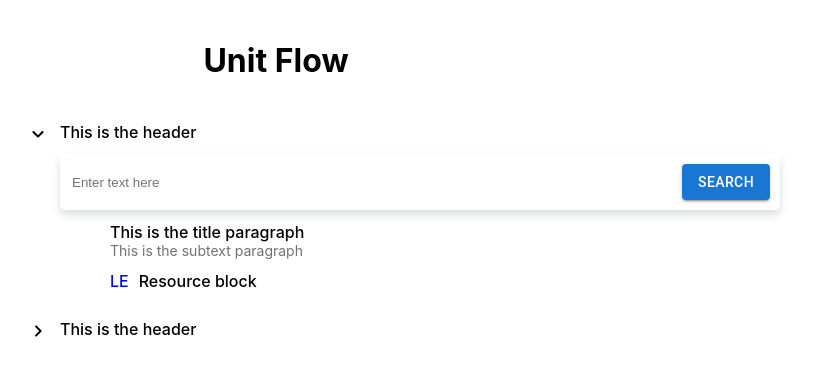
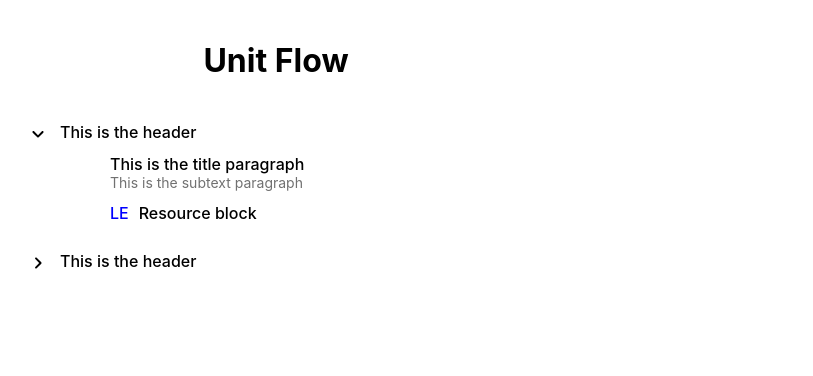
Before and after one commit to prit-toddleapp/slate-demo, a React (Create React App) app: page / in a window 1280 px wide. Shown: the top 376 px of the page, without its empty margins (364-1177 px from the left). Built offline with nearby package versions, Linux system fonts and the light colour scheme.

Commit message:
editableVoid HOC not required and was causing error

```diff
--- a/src/Utils/DefaultBlocksUtil.js
+++ b/src/Utils/DefaultBlocksUtil.js
@@ -84,10 +84,6 @@ export const initialValue = [
         type: "sectionBody",
         //isCollapsed: false, is this appraoch better?
         children: [
-          {
-            type: "searchBox",
-            children: [{ text: "" }],
-          },
           {
             type: "aiBlock",
             children: [
--- a/src/components/Elements/StopGeneratingBox/StopGeneratingBox.js
+++ b/src/components/Elements/StopGeneratingBox/StopGeneratingBox.js
@@ -1,6 +1,7 @@
 import React from "react";
 import { Button } from "@mui/material";
 import classes from "./StopGeneratingBox.module.css";
+import PendingIcon from "@mui/icons-material/Pending";
 
 const StopGeneratingBox = (props) => {
   const { attributes, children, element, stopGeneratingBlock } = props;
@@ -16,7 +17,11 @@ const StopGeneratingBox = (props) => {
       contentEditable={false} //important; else UI will break if tried to edit
       className={classes.stopGeneratingBoxContainer}
     >
-      <div>Generating your data...</div>
+      <div className={classes.pendingIconContainer}>
+        <PendingIcon className={classes.pendingIcon} />
+        <div>Generating your data...</div>
+      </div>
+
       <Button variant="contained" onClick={stopButtonClicked}>
         Stop
       </Button>
--- a/src/components/Elements/StopGeneratingBox/StopGeneratingBox.module.css
+++ b/src/components/Elements/StopGeneratingBox/StopGeneratingBox.module.css
@@ -1,9 +1,16 @@
 .stopGeneratingBoxContainer {
   display: flex;
   justify-content: space-between;
+  align-items: center;
   margin-bottom: 12px;
   box-shadow: 0px 5px 10px rgba(0, 46, 57, 0.15);
   padding: 10px;
   border-radius: 5px;
   min-width: 700px;
 }
+
+.pendingIconContainer {
+  display: flex;
+  align-items: center;
+  column-gap: 10px;
+}
--- a/src/components/UnitFlow.js
+++ b/src/components/UnitFlow.js
@@ -26,7 +26,7 @@ import {
 } from "../Utils/Misc";
 
 function UnitFlow() {
-  const [editor] = useState(() => withEditableVoids(withReact(createEditor())));
+  const [editor] = useState(() => withReact(createEditor()));
   const [value, setValue] = useState(initialValue);
   const abortController = useRef(null);
 
@@ -80,9 +80,6 @@ function UnitFlow() {
             stopGeneratingBlock={stopGeneratingBlock}
           />
         );
-      case "loadingSearchBox":
-        //return <LoadingSearchBox {...props} />;
-        return <div>Generating block...</div>;
       default:
         return (
           <BlockWrapper
@@ -206,16 +203,16 @@ function UnitFlow() {
   );
 }
 
-const withEditableVoids = (editor) => {
-  const { isVoid } = editor;
+// const withEditableVoids = (editor) => {
+//   const { isVoid } = editor;
 
-  const VOID_TYPES = ["searchBox"];
-  editor.isVoid = (element) => {
-    return VOID_TYPES.includes(element.type) ? true : isVoid(element);
-  };
+//   const VOID_TYPES = ["searchBox"];
+//   editor.isVoid = (element) => {
+//     return VOID_TYPES.includes(element.type) ? true : isVoid(element);
+//   };
 
-  return editor;
-};
+//   return editor;
+// };
 
 const Leaf = (props) => {
   let { attributes, children, leaf } = props;
```
